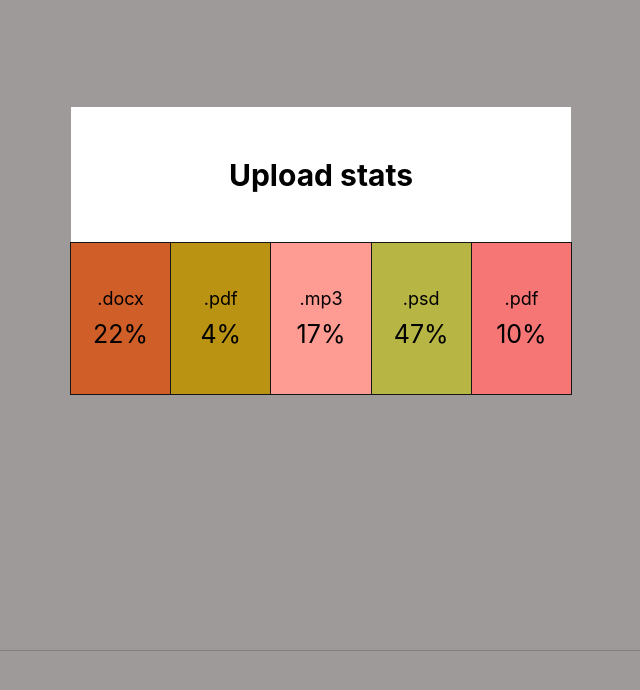
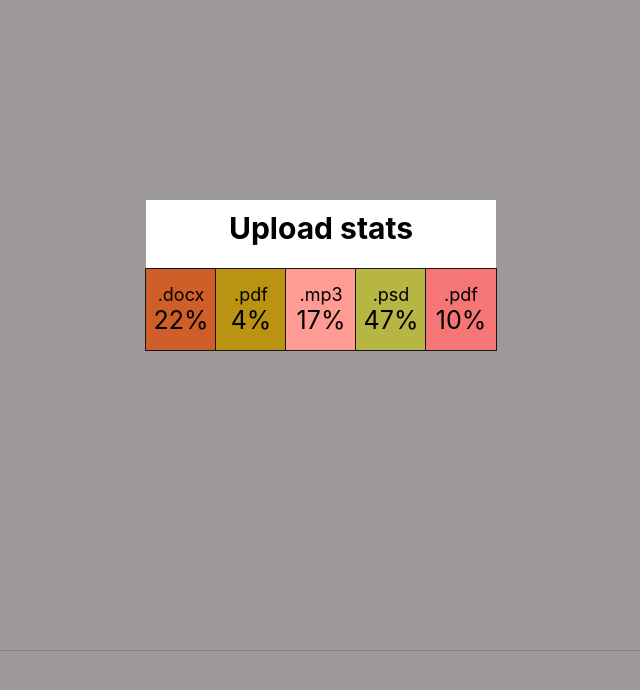
Before and after one commit to luxfox369/goit-react-hw-01-components, a React (Create React App) app: page / in a window 1280 px wide. Shown: the top 690 px of the page, without its empty margins (319-959 px from the left). Built offline with nearby package versions, Linux system fonts and the light colour scheme.

Commit message:
fixed styles

```diff
--- a/src/components/Statistics/Statistics.module.css
+++ b/src/components/Statistics/Statistics.module.css
@@ -3,25 +3,22 @@
   flex-direction: column;
   align-items: space-around;
   justify-content: center;
-  margin: 0 auto;
-  padding: 0;
   /* background-color: rgb(115, 39, 101); */
-  margin-top: 100px;
-  width: 500px;
-  height: 300px;
+  margin: 200px auto;
+  width: 350px;
+  height: 150px;
 }
 .title {
   text-align: center;
   background-color: #fff;
-  padding: 50px;
+  padding: 10px;
   font-size: 30px;
-  flex-basis: calc((100% - 2 * 150px) / 2);
+  flex-basis: calc(100% / 2);
 }
 .statList {
   background-color: aquamarine;
   display: flex;
-  gap: 1px;
-  justify-content: space-between;
+  justify-content: space-around;
   align-items: center;
   flex-basis: calc(100% / 2);
 }
@@ -30,9 +27,9 @@
   display: flex;
   flex-direction: column;
   align-items: center;
-  gap: 10px;
+  /* gap: 10px; */
   /* background-color: rgb(227, 111, 208); */
-  padding: 45px 5px;
+  padding: 15px 5px;
   outline: 1px solid rgb(23, 22, 22);
 }
 .label {
```
